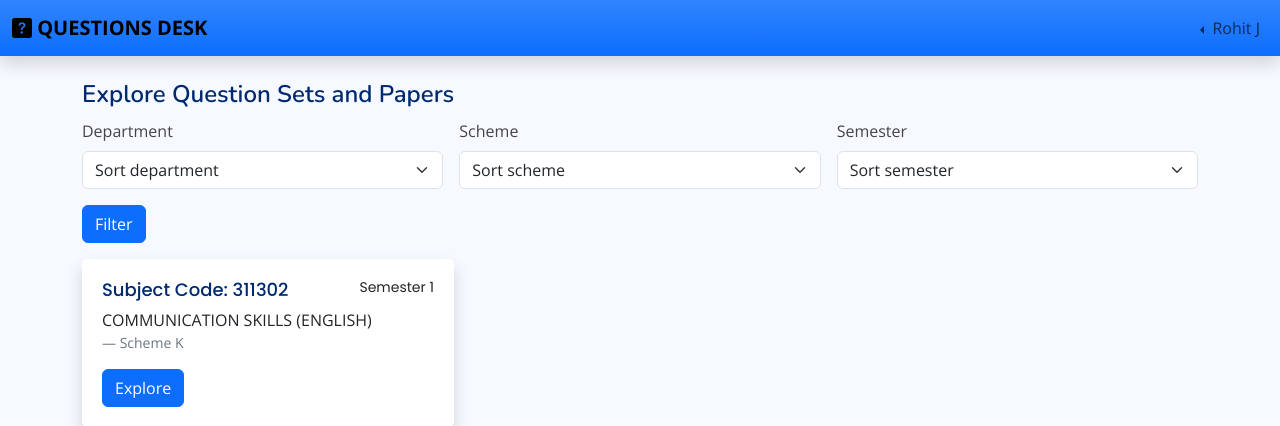
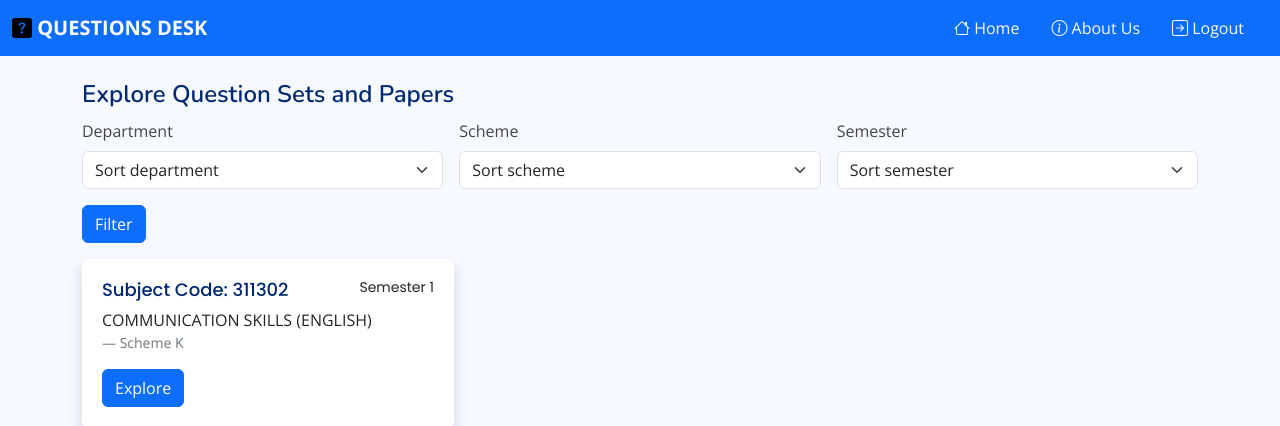
Before and after one commit to dev-Harshal/QDesk, a Django app: page / in a window 1280 px wide. Shown: the top 426 px of the page. Run offline with Django 5.2, Linux system fonts and the light colour scheme; a user stored in the database is signed in; data comes from the database, SQL or seed files in the repository; both versions use the stored data as it was after the commit; some libraries are stand-ins or nearby versions.

Commit message:
Bugs Solved

```diff
--- a/Users/templates/members/teacher/index.html
+++ b/Users/templates/members/teacher/index.html
@@ -17,7 +17,7 @@
                     <div class="card info-card sales-card">
                         <div class="card-body">
 
-                            <h5 class="card-title">Subjects</h5>
+                            <h5 class="card-title">Course</h5>
 
                             <div class="d-flex align-items-center">
                                 <div class="card-icon rounded-circle d-flex align-items-center justify-content-center">
--- a/Users/templates/users/base_site.html
+++ b/Users/templates/users/base_site.html
@@ -1,12 +1,12 @@
 {% extends "base.html" %}
 
 {% block content %}
-    <nav class="navbar navbar-expand-lg bg-primary bg-gradient shadow">
+    <nav class="navbar navbar-expand-lg bg-primary">
         <div class="container-fluid">
 
             <a class="navbar-brand" href="">
                 <i class="bi bi-question-square-fill"></i>
-                <span class="fw-bold">QUESTIONS DESK</span>
+                <span class="text-light fw-bold">QUESTIONS DESK</span>
             </a>
 
             <button class="navbar-toggler" type="button" data-bs-toggle="collapse" data-bs-target="#navbarSupportedContent" aria-controls="navbarSupportedContent" aria-expanded="false" aria-label="Toggle navigation">
@@ -20,7 +20,7 @@
                         <li class="nav-item dropdown pe-2">
                             <a class="nav-link dropdown-toggle" role="button" href="#" data-bs-toggle="dropdown" aria-expanded="false">
                                 <i class="bi bi-person-circle"></i>
-                                <span class="fw-semibold">Login</span>
+                                <span class="text-light fw-semibold">Login</span>
                             </a>
 
                             <ul class="dropdown-menu dropdown-menu-end dropdown-menu-arrow">
@@ -58,40 +58,34 @@
                         </li>
 
                         <li class="nav-item">
-                            <a href="{% url "register-view" %}" class="nav-link">
+                            <a href="{% url "register-view" %}" class="nav-link text-light">
                                 <i class="bi bi-person-bounding-box"></i>
                                 Register
                             </a>
                         </li>
                     {% else %}
-                    <li class="nav-item dropstart">
-                        <a class="nav-link dropdown-toggle" href="#" role="button" data-bs-toggle="dropdown" aria-expanded="false">
-                            {{request.user.first_name}} {{request.user.last_name.0}}
-                        </a>
 
-                        <ul class="dropdown-menu">
-                            <li>
-                                <a class="dropdown-item" href="{% url "index-view" %}">
+                    <li class="nav-item pe-3">
+                        <a href="{% url "index-view" %}" class="nav-link text-light">
                             <i class="bi bi-house"></i>
                             Home
                         </a>
                     </li>
 
-                            <li>
-                                <a class="dropdown-item" href="{% url "about-us-view" %}">
-                                    <i class="bi bi-info-circle-fill"></i>
+                    <li class="nav-item pe-3">
+                        <a href="{% url "about-us-view" %}" class="nav-link text-light">
+                            <i class="bi bi-info-circle"></i>
                             About Us
                         </a>
                     </li>
 
-                            <li>
-                                <a class="dropdown-item" href="{% url 'logout-view' %}">
-                                    <i class="bi bi-power"></i>
+                    <li class="nav-item pe-3">
+                        <a href="{% url "logout-view" %}" class="nav-link text-light">
+                            <i class="bi bi-arrow-right-square"></i>
                             Logout
                         </a>
                     </li>
-                        </ul>
-                    </li>
+
                     {% endif %}
                 </ul>
             </div>
--- a/Users/views.py
+++ b/Users/views.py
@@ -224,6 +224,7 @@ def members_delete_user_view(request, user_id):
     except Exception as error:
         messages.error(request, f'BACKEND ERROR: {error}')
         return redirect(f'{request.user.role.lower()}-index-view')
+
 
 
 def admin_index_view(request):
@@ -555,7 +556,7 @@ def hod_list_users_view(request, role):
 
 
 def teacher_index_view(request):
-    subjects = Subject.objects.filter(question_sets__in=QuestionSet.objects.filter(subject__in=request.user.profile.subjects.all())).count()
+    subjects = request.user.profile.subjects.all().count()
     question_sets = QuestionSet.objects.filter(subject__in=request.user.profile.subjects.all()).all().count()
     questions = Question.objects.filter(question_sets__in=QuestionSet.objects.filter(subject__in=request.user.profile.subjects.all())).all().count()
 
@@ -565,7 +566,7 @@ def teacher_index_view(request):
     question_papers_pending = QuestionPaper.objects.filter(question_paper_subject__in=request.user.profile.subjects.all(), status="Incomplete").all().count()
 
     assignment_papers = QuestionPaper.objects.filter(question_paper_subject__in=request.user.profile.subjects.all(), question_paper_type="Assignment").all().count()
-    unit_papers = QuestionPaper.objects.filter(question_paper_subject__in=request.user.profile.subjects.all(), question_paper_type="Unit").all().count()
+    unit_papers = QuestionPaper.objects.filter(question_paper_subject__in=request.user.profile.subjects.all(), question_paper_type="Unit Test").all().count()
     exam_papers = QuestionPaper.objects.filter(question_paper_subject__in=request.user.profile.subjects.all(), question_paper_type="Exam").all().count()
 
 
```
Also changed, not shown: Questions/templates/question_papers/create_question_paper.html (+20 -2 lines), db.sqlite3. Lines whose indentation alone changed are shown as unchanged.
